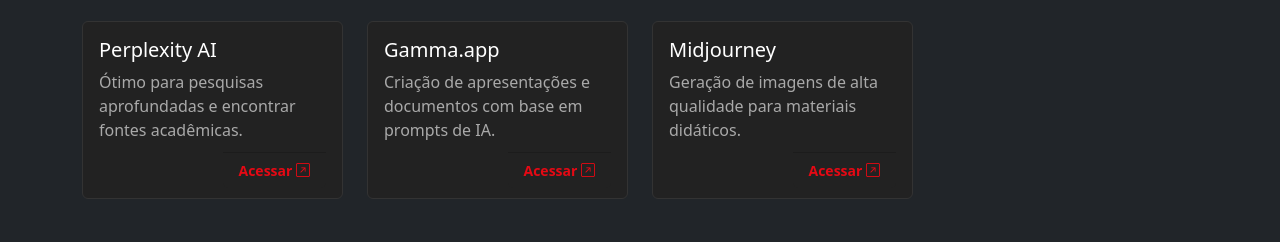
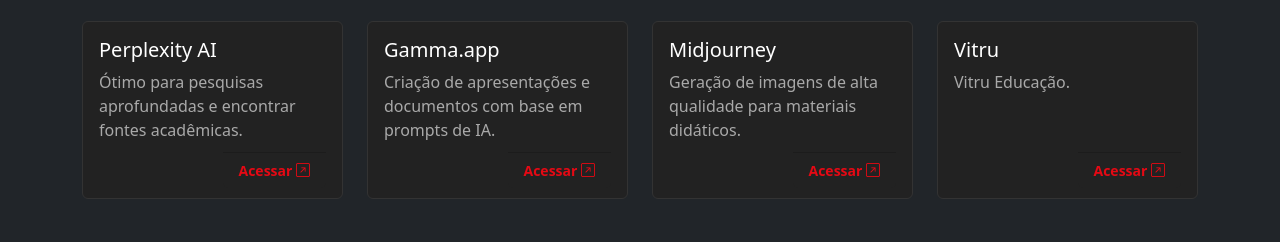
Before and after one commit to LeonardoAAP/hub-de-links, a plain HTML site: page index.html in a window 1280 px wide. Shown: the part 243-485 px from the top of the page. Drawn offline with nearby package versions, Linux system fonts and the light colour scheme.

Commit message:
Update index.html

```diff
--- a/index.html
+++ b/index.html
@@ -110,7 +110,19 @@
                         </div>
                     </a>
                 </div>
-
+  <div class="col">
+                    <a href="https://www.vitru.com.br" target="_blank" class="text-decoration-none">
+                        <div class="card h-100">
+                            <div class="card-body d-flex flex-column">
+                                <h5 class="card-title">Vitru</h5>
+                                <p class="card-text flex-grow-1">Vitru Educação.</p>
+                                <div class="text-end mt-auto">
+                                    <small class="card-footer">Acessar <i class="bi bi-arrow-up-right-square"></i></small>
+                                </div>
+                            </div>
+                        </div>
+                    </a>
+                </div>
             </div>
         </section>
 
```
